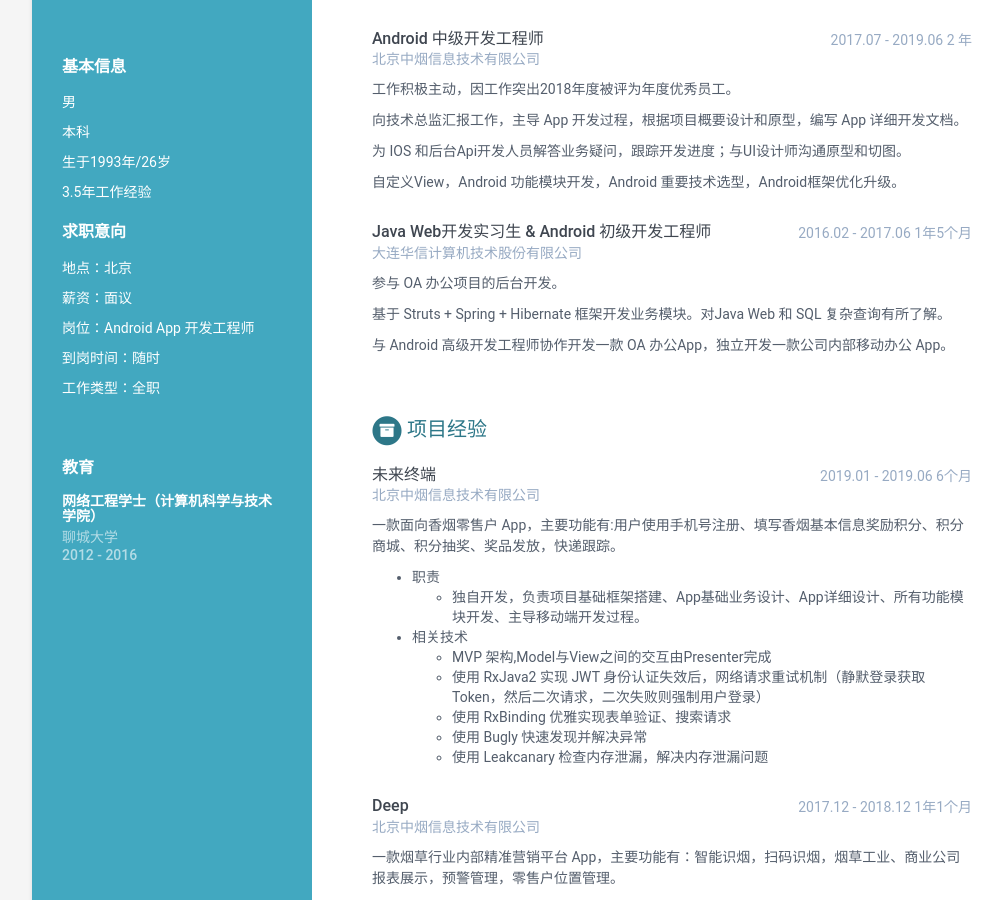
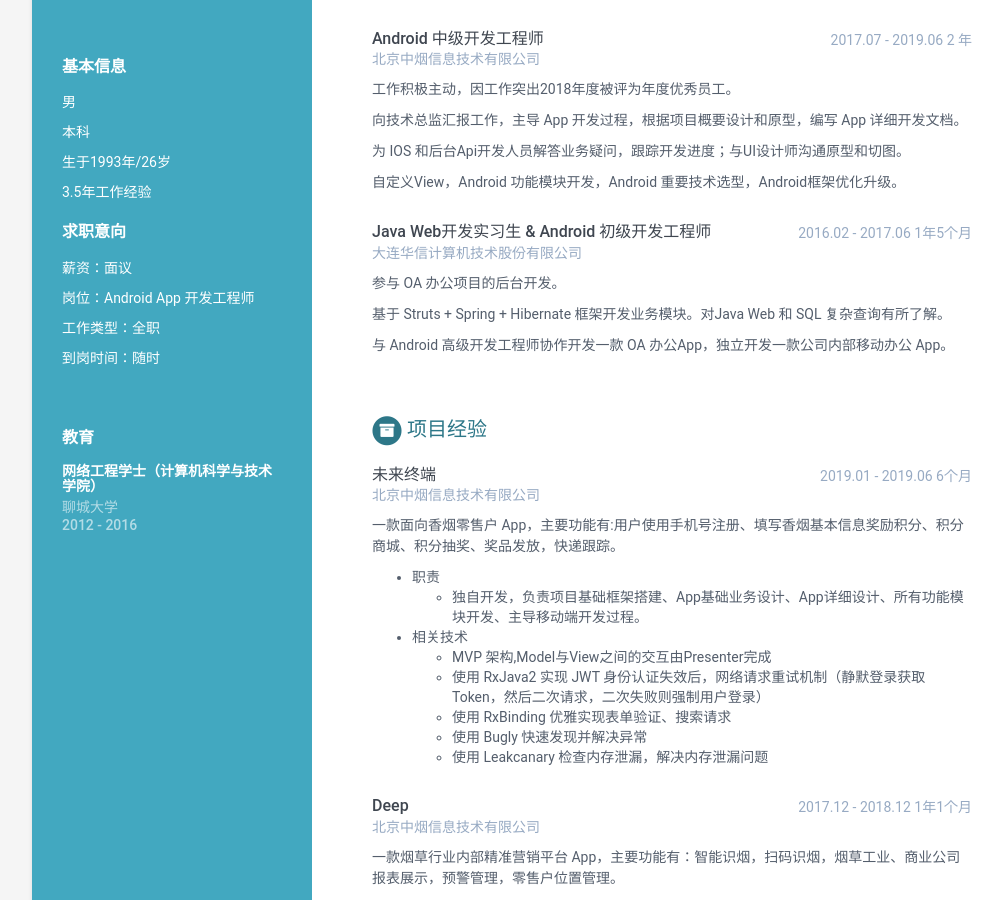
Before and after one commit to GIOSProject/online-cv, a Jekyll site: the page built from index.html, in a window 1280 px wide and 900 px high, scrolled down 508 px. Shown: the whole window, without its empty margins (108-1111 px from the left). Built offline with Jekyll 4.4.1, drawn with Linux system fonts in a browser that asks for light colours.

Commit message:
更新求职意向

```diff
--- a/_includes/about.html
+++ b/_includes/about.html
@@ -15,11 +15,11 @@
     </h2>
     <ul class="list-unstyled interests-list">
         <!--<li>How to use?</li>-->
-        <li>地点：北京</li>
+<!--        <li>地点：北京</li>-->
         <li>薪资：面议</li>
         <li>岗位：Android App 开发工程师</li>
+        <li>工作类型：全职</li>
         <li>到岗时间：随时</li>
-        <li>工作类型：全职</li>
     </ul>
 
 
```
